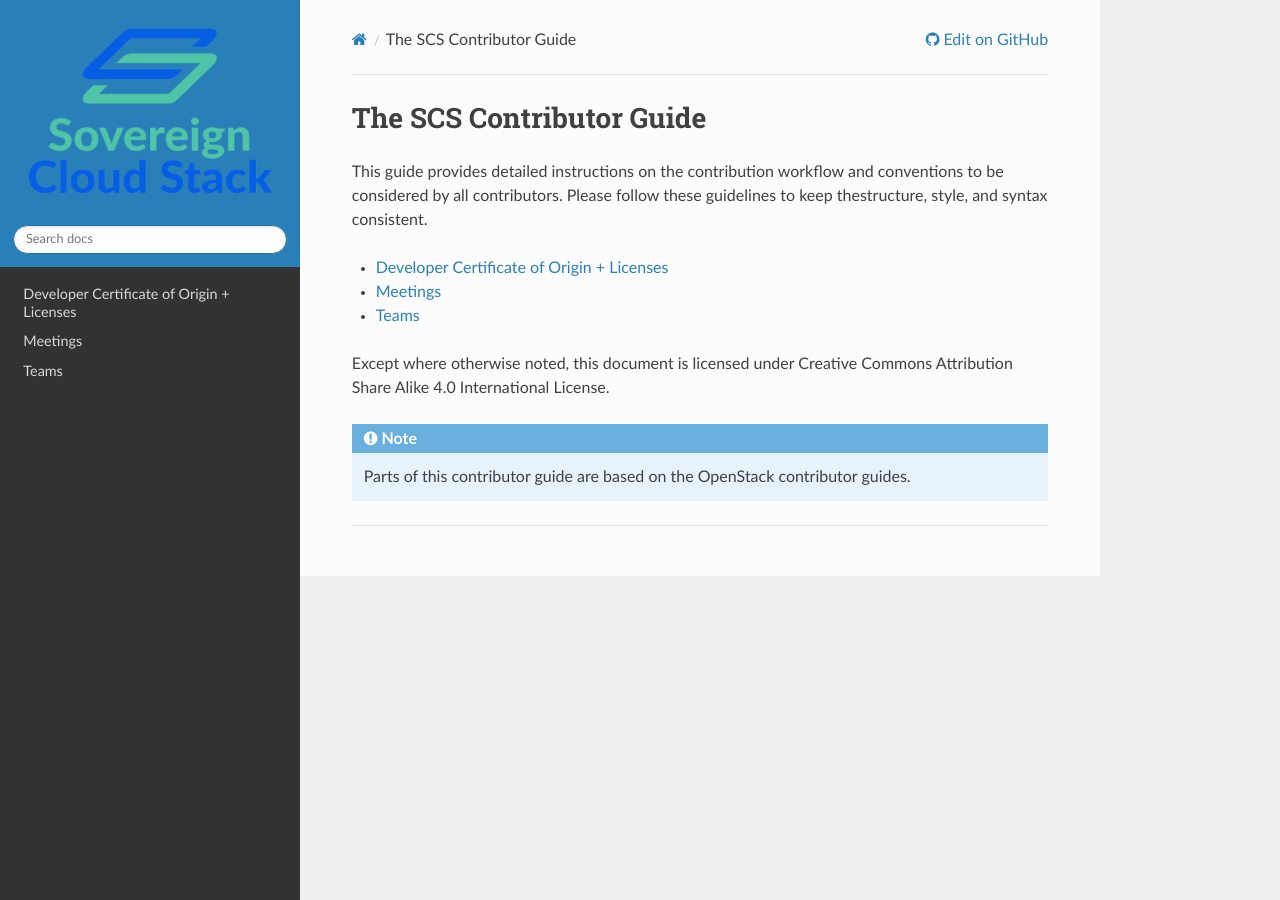
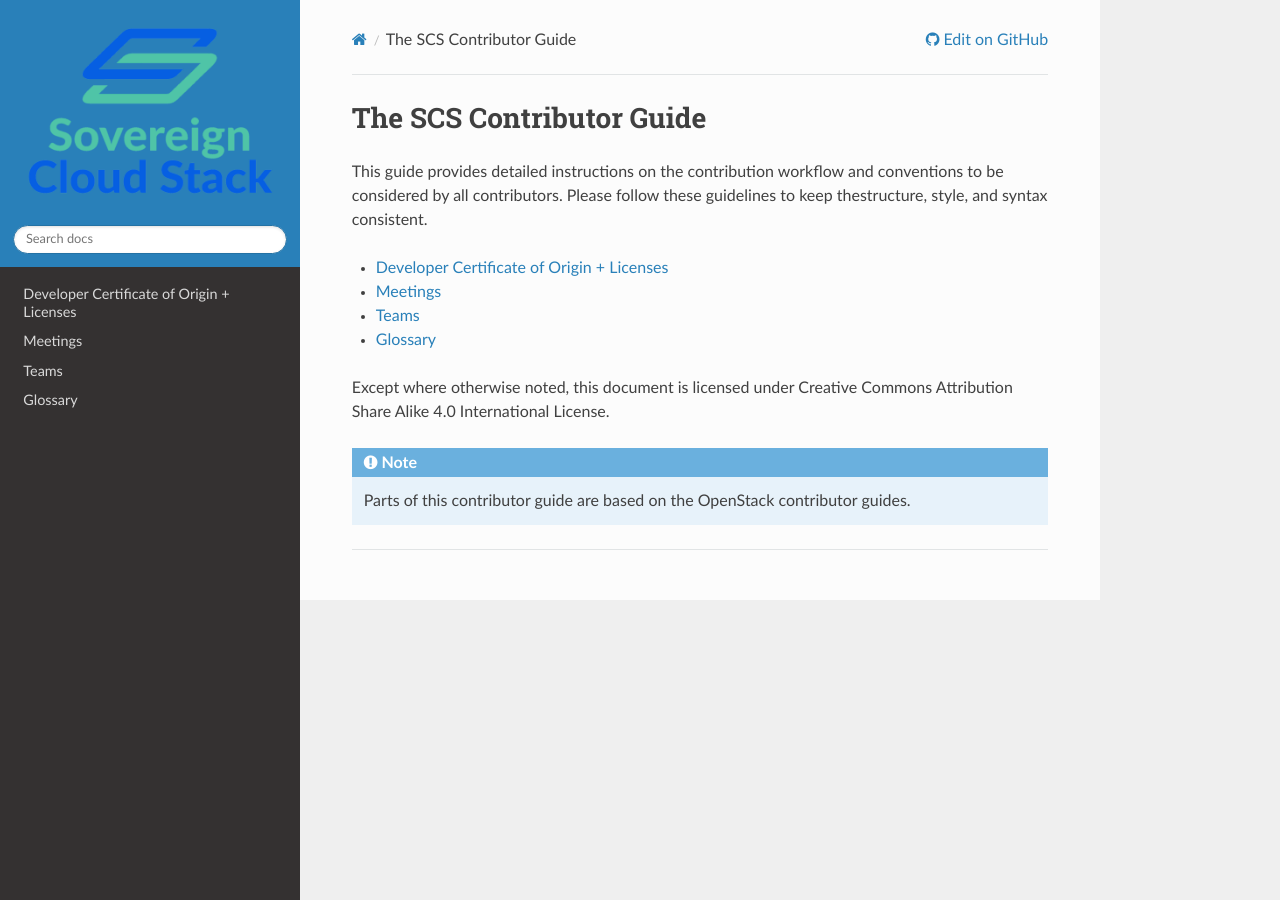
Before and after one commit to SovereignCloudStack/contributor-guide, a Sphinx documentation site: the page built from source/index.rst, in a window 1280 px wide. Built offline with Sphinx 7.4.7 and the Read the Docs theme 2.0.0, drawn with Linux system fonts in a browser that asks for light colours.

Commit message:
Add glossary section (#19)
Signed-off-by: Christian Berendt <berendt@betacloud-solutions.de>

```diff
--- /dev/null
+++ b/source/glossary.rst
@@ -0,0 +1,6 @@
+========
+Glossary
+========
+
+The glossary is used to define technical terms in the context of
+the project to have a uniform understanding.
--- a/source/index.rst
+++ b/source/index.rst
@@ -12,6 +12,7 @@
    dco-and-licenses
    meetings
    teams
+   glossary
 
 Except where otherwise noted, this document is licensed under Creative Commons Attribution
 Share Alike 4.0 International License.
```
